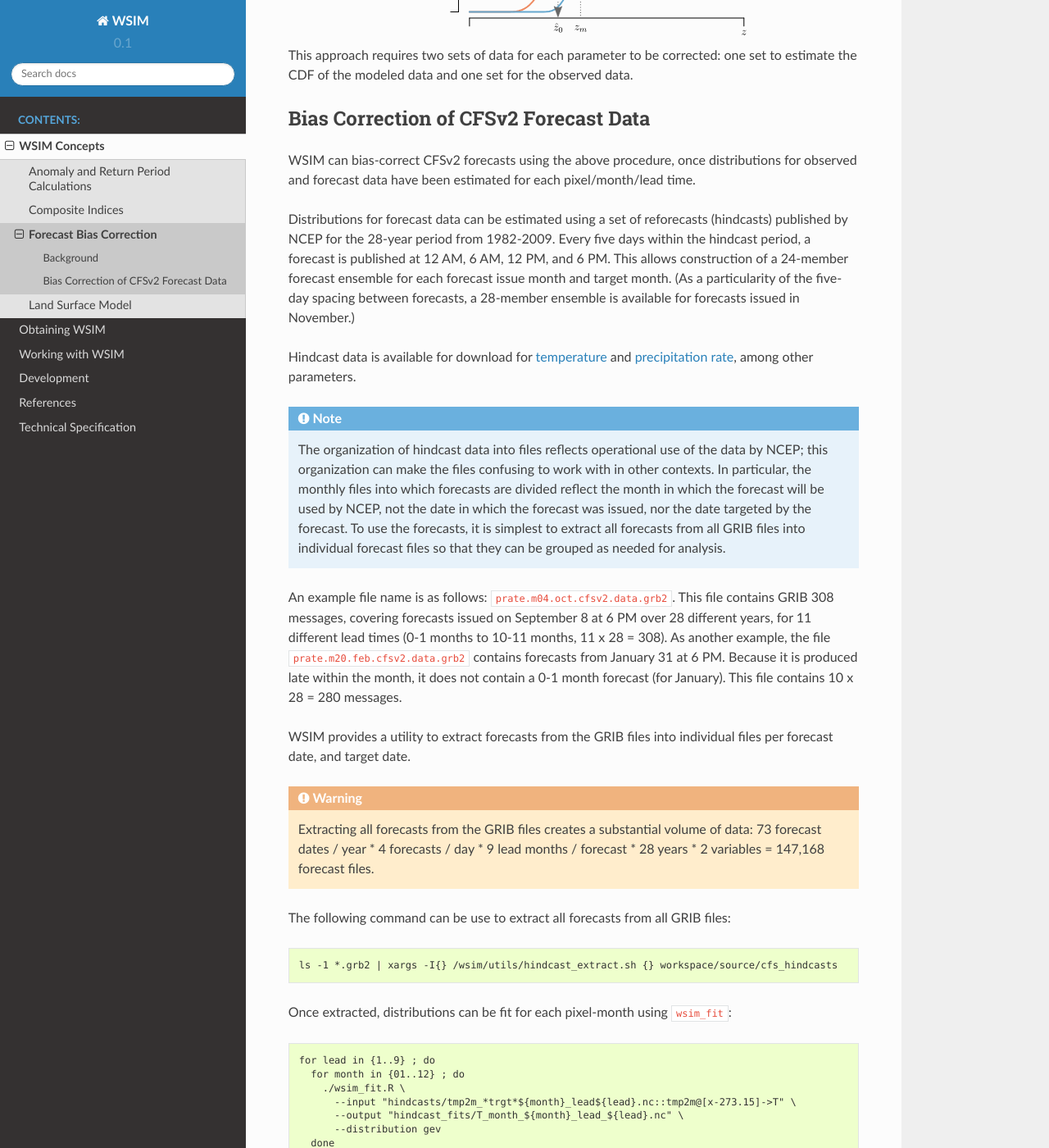
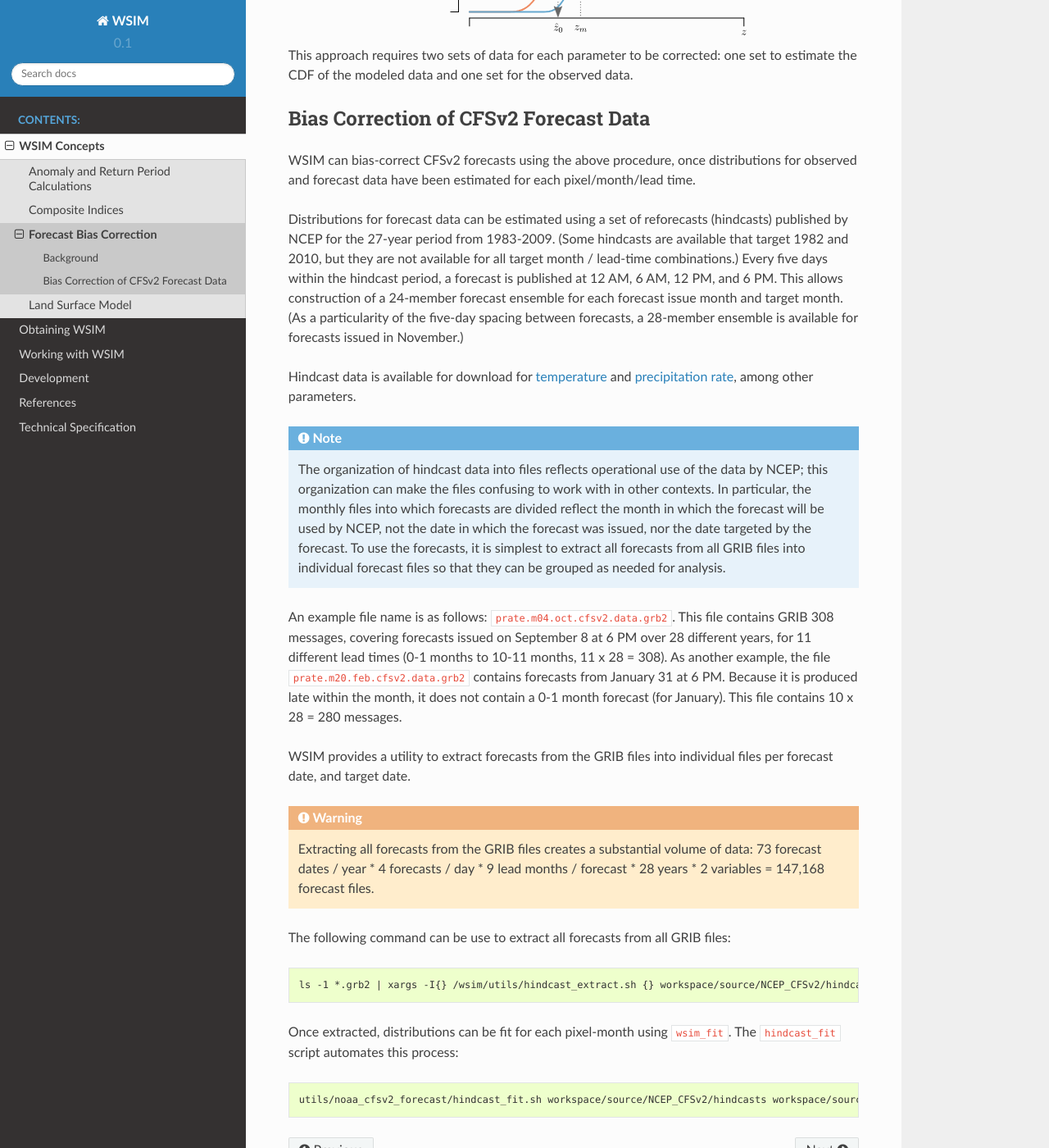
Before and after one commit to isciences/wsim, a Sphinx documentation site: the page built from docs/concepts/forecast_bias_correction.rst, in a window 1280 px wide and 1400 px high, scrolled down 886 px. Shown: the whole window at 82% size. Built offline with Sphinx 7.4.7 and the Read the Docs theme 2.0.0, drawn with Linux system fonts in a browser that asks for light colours.

Commit message:
Update docs on bias correction

```diff
--- a/docs/concepts/forecast_bias_correction.rst
+++ b/docs/concepts/forecast_bias_correction.rst
@@ -29,7 +29,8 @@ Bias Correction of CFSv2 Forecast Data
 
 WSIM can bias-correct CFSv2 forecasts using the above procedure, once distributions for observed and forecast data have been estimated for each pixel/month/lead time.
 
-Distributions for forecast data can be estimated using a set of reforecasts (hindcasts) published by NCEP for the 28-year period from 1982-2009.
+Distributions for forecast data can be estimated using a set of reforecasts (hindcasts) published by NCEP for the 27-year period from 1983-2009.
+(Some hindcasts are available that target 1982 and 2010, but they are not available for all target month / lead-time combinations.)
 Every five days within the hindcast period, a forecast is published at 12 AM, 6 AM, 12 PM, and 6 PM.
 This allows construction of a 24-member forecast ensemble for each forecast issue month and target month.
 (As a particularity of the five-day spacing between forecasts, a 28-member ensemble is available for forecasts issued in November.)
@@ -58,17 +59,11 @@ The following command can be use to extract all forecasts from all GRIB files:
 
 .. code-block:: console
 
-  ls -1 *.grb2 | xargs -I{} /wsim/utils/hindcast_extract.sh {} workspace/source/cfs_hindcasts
+  ls -1 *.grb2 | xargs -I{} /wsim/utils/hindcast_extract.sh {} workspace/source/NCEP_CFSv2/hindcasts
 
-Once extracted, distributions can be fit for each pixel-month using ``wsim_fit``:
+Once extracted, distributions can be fit for each pixel-month using ``wsim_fit``.
+The ``hindcast_fit`` script automates this process:
 
 .. code-block:: console
 
-  for lead in {1..9} ; do
-    for month in {01..12} ; do
-      ./wsim_fit.R \
-        --input "hindcasts/tmp2m_*trgt*${month}_lead${lead}.nc::tmp2m@[x-273.15]->T" \
-        --output "hindcast_fits/T_month_${month}_lead_${lead}.nc" \
-        --distribution gev
-    done
-  done
+  utils/noaa_cfsv2_forecast/hindcast_fit.sh workspace/source/NCEP_CFSv2/hindcasts workspace/source/NCEP workspace/source/NCEP_CFSv2/hindcast_fits
```
